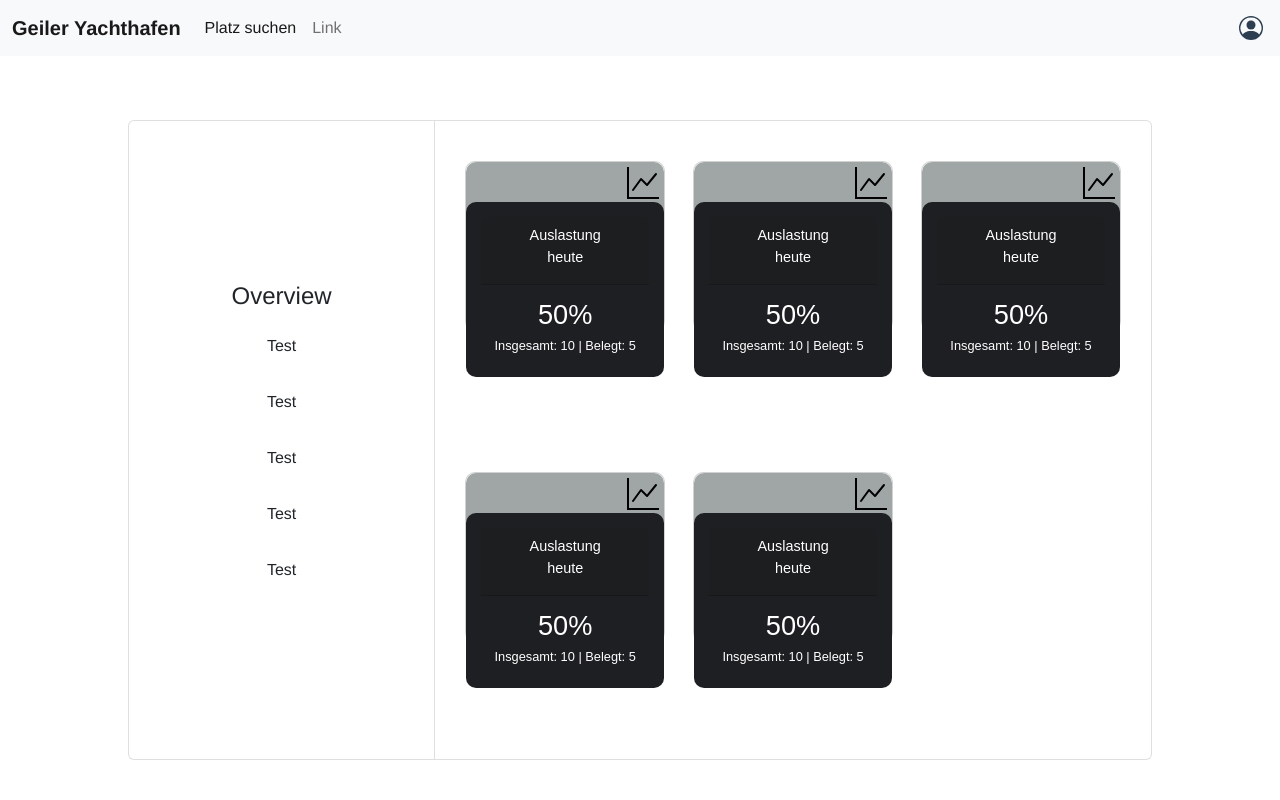
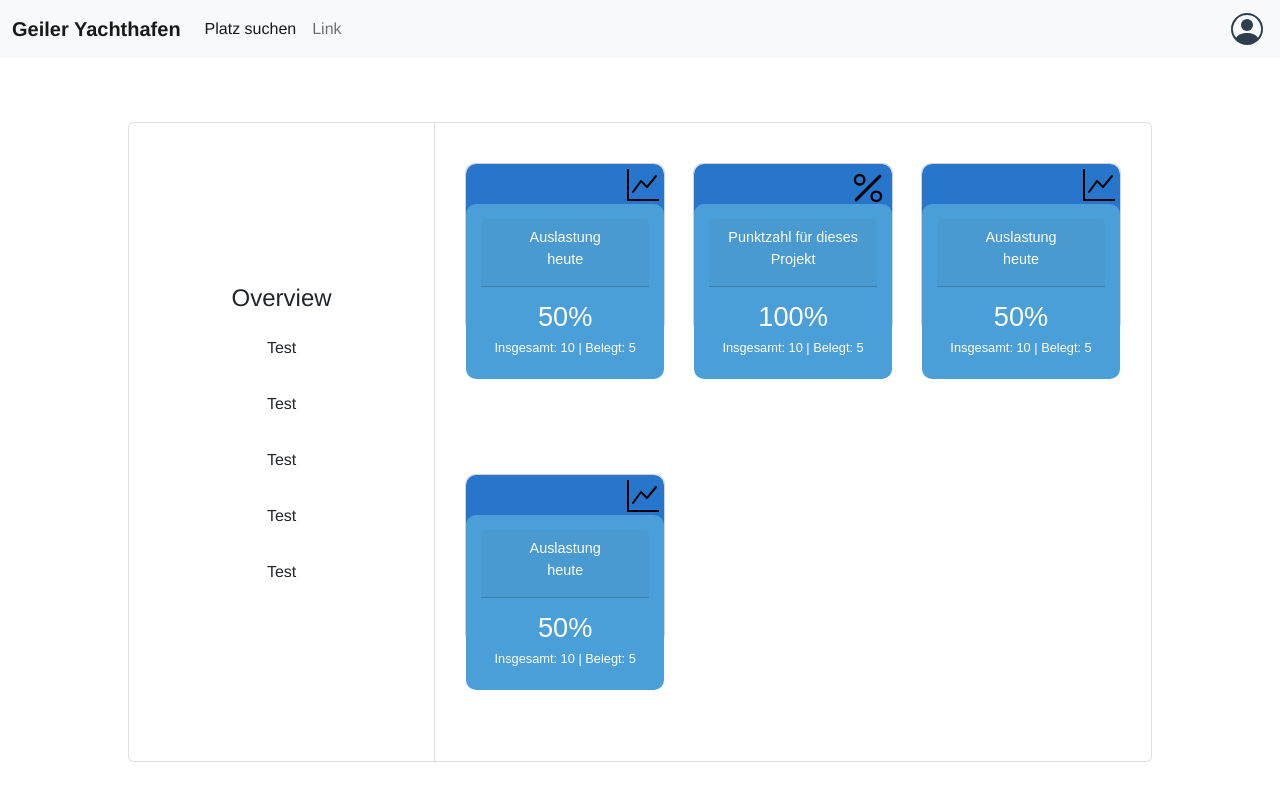
Before and after one commit to Lucam31/YachthafenFrontend, a Vue app: page /profile in a window 1280 px wide. Built offline with nearby package versions, Linux system fonts and the light colour scheme.

Commit message:
Edit Dashboard

```diff
--- a/src/App.vue
+++ b/src/App.vue
@@ -16,7 +16,7 @@
       </ul>
       <li class="nav-link">
         <a href="/profile">
-          <svg xmlns="http://www.w3.org/2000/svg" width="24" height="24" fill="currentColor" class="bi bi-person-circle" viewBox="0 0 16 16">
+          <svg xmlns="http://www.w3.org/2000/svg" width="32" height="32" fill="currentColor" class="bi bi-person-circle" viewBox="0 0 16 16">
             <path d="M11 6a3 3 0 1 1-6 0 3 3 0 0 1 6 0z"/>
             <path fill-rule="evenodd" d="M0 8a8 8 0 1 1 16 0A8 8 0 0 1 0 8zm8-7a7 7 0 0 0-5.468 11.37C3.242 11.226 4.805 10 8 10s4.757 1.225 5.468 2.37A7 7 0 0 0 8 1z"/>
           </svg>
--- a/src/views/ProfileView.vue
+++ b/src/views/ProfileView.vue
@@ -37,15 +37,15 @@
         </div>
         <div class="card work">
           <div class="img-section">
-            <svg xmlns="http://www.w3.org/2000/svg" width="32" height="32" fill="black" class="bi bi-graph-up" viewBox="0 0 16 16">
-              <path fill-rule="evenodd" d="M0 0h1v15h15v1H0V0Zm14.817 3.113a.5.5 0 0 1 .07.704l-4.5 5.5a.5.5 0 0 1-.74.037L7.06 6.767l-3.656 5.027a.5.5 0 0 1-.808-.588l4-5.5a.5.5 0 0 1 .758-.06l2.609 2.61 4.15-5.073a.5.5 0 0 1 .704-.07Z"/>
+            <svg xmlns="http://www.w3.org/2000/svg" width="38" height="38" fill="black" class="bi bi-percent" viewBox="0 0 16 16">
+              <path d="M13.442 2.558a.625.625 0 0 1 0 .884l-10 10a.625.625 0 1 1-.884-.884l10-10a.625.625 0 0 1 .884 0zM4.5 6a1.5 1.5 0 1 1 0-3 1.5 1.5 0 0 1 0 3zm0 1a2.5 2.5 0 1 0 0-5 2.5 2.5 0 0 0 0 5zm7 6a1.5 1.5 0 1 1 0-3 1.5 1.5 0 0 1 0 3zm0 1a2.5 2.5 0 1 0 0-5 2.5 2.5 0 0 0 0 5z"/>
             </svg>
           </div>
           <div class="card-desc">
             <div class="card-header">
-              <div class="card-title">Auslastung<br>heute</div>
+              <div class="card-title">Punktzahl für dieses Projekt</div>
             </div>
-          <div class="card-percent">50%</div>
+          <div class="card-percent">100%</div>
           <p class="recent">Insgesamt: 10 | Belegt: 5</p>
         </div>
       </div>
@@ -78,26 +78,11 @@
         </div>
       </div>
 
-      <div class="card work">
-          <div class="img-section">
-            <svg xmlns="http://www.w3.org/2000/svg" width="32" height="32" fill="black" class="bi bi-graph-up" viewBox="0 0 16 16">
-              <path fill-rule="evenodd" d="M0 0h1v15h15v1H0V0Zm14.817 3.113a.5.5 0 0 1 .07.704l-4.5 5.5a.5.5 0 0 1-.74.037L7.06 6.767l-3.656 5.027a.5.5 0 0 1-.808-.588l4-5.5a.5.5 0 0 1 .758-.06l2.609 2.61 4.15-5.073a.5.5 0 0 1 .704-.07Z"/>
-            </svg>
-          </div>
-          <div class="card-desc">
-            <div class="card-header">
-              <div class="card-title">Auslastung<br>heute</div>
-            </div>
-          <div class="card-percent">50%</div>
-          <p class="recent">Insgesamt: 10 | Belegt: 5</p>
-        </div>
-      </div>
     </div>
    </div>
 </template>
 
   <script>
-  // @ is an alias to /src
 
   export default {
     name: 'ProfileView',
@@ -106,6 +91,7 @@
     }
   }
   </script>
+
 
   <style>
   .panels{
@@ -142,7 +128,7 @@ svg{
  display: grid;
  cursor: pointer;
  grid-template-rows: 50px 1fr;
- --primary-clr: #1e1f22;
+ --primary-clr: #4b9fd8;
  width: 200px;
  height: 170px;
  border-radius: 10px;
@@ -171,7 +157,7 @@ svg{
  transition: 0.3s;
  border-top-left-radius: 10px;
  border-top-right-radius: 10px;
- background: hsl(180, 3%, 64%);
+ background: hsl(212, 67%, 48%);
 }
 
 .card-header {
@@ -209,4 +195,5 @@ svg{
  line-height: 0;
  font-size: 0.8em;
 }
+
   </style>
```
